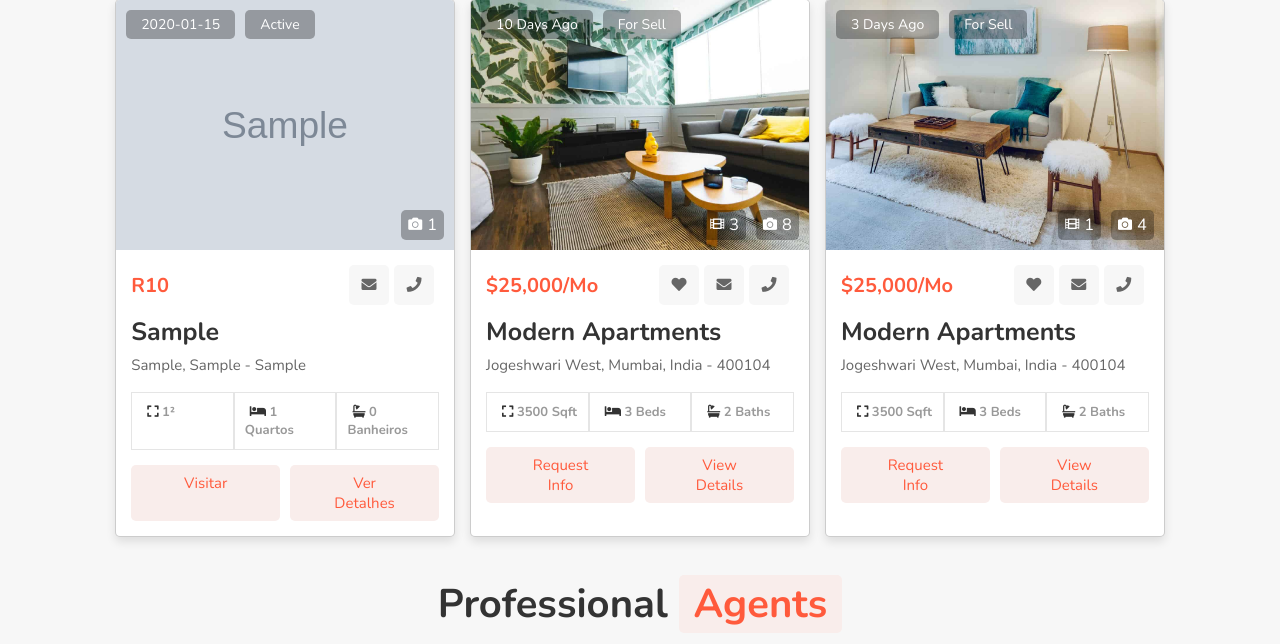
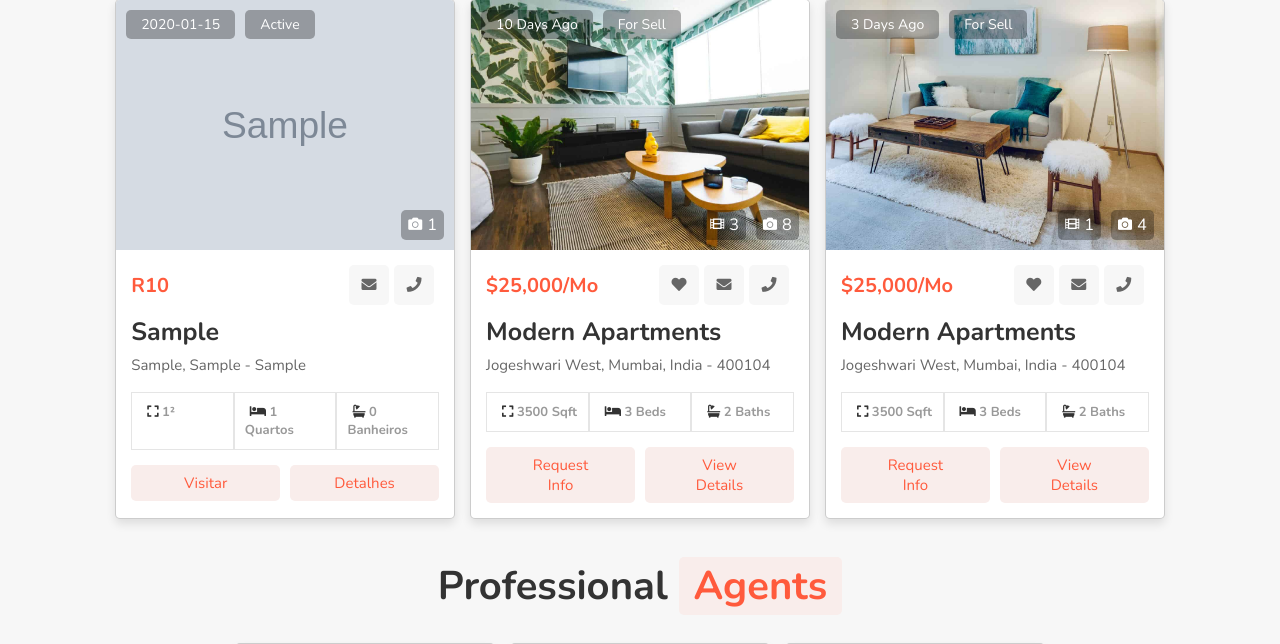
Before and after one commit to Glightman/Moura_Imoveis, a Flask app: page / in a window 1280 px wide. Shown: the part 1428-2072 px from the top of the page. Run offline with Flask 2, Linux system fonts and the light colour scheme; tables that the repository leaves empty hold one stand-in row (values such as "Sample post"); grey boxes marked "Sample" are stand-in pictures; parts of the project's set-up code (start-up, migrations or seed data) failed here and were passed over.

Commit message:
Update index.html

```diff
--- a/templates/index.html
+++ b/templates/index.html
@@ -186,7 +186,7 @@
                 </div>
                 <div class="buttons">
                     <a href="#contact" class="btn">Visitar</a>
-                    <a href="#" class="btn">Ver detalhes</a>
+                    <a href="#" class="btn">detalhes</a>
                 </div>
             </div>
         </div>
```
